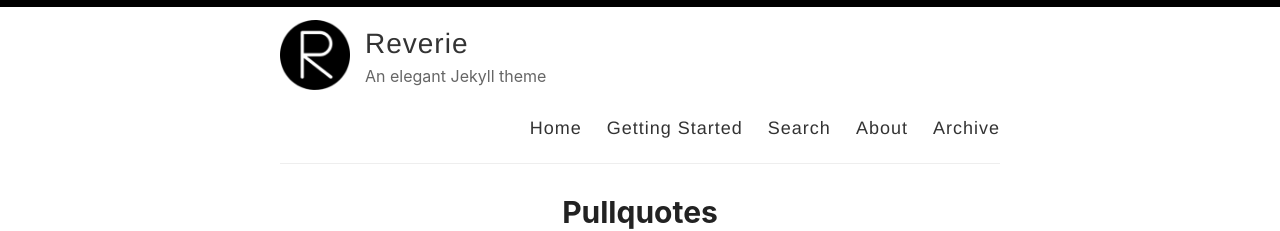
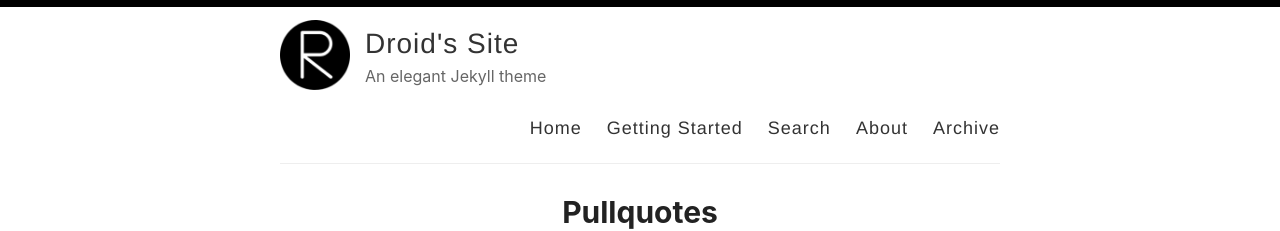
Before and after one commit to curious-droid/curious-droid.github.io, a Jekyll site: the page built from index.html, in a window 1280 px wide and 900 px high. Shown: the top 231 px of the window. Built offline with Jekyll 4.4.1, drawn with Linux system fonts in a browser that asks for light colours; the list of posts is cut into pages by our own code.

Commit message:
Updated _config.yml

```diff
--- a/_config.yml
+++ b/_config.yml
@@ -3,10 +3,10 @@
 #
 
 # Name of your site (displayed in the header)
-name: Reverie
+name: Droid's Site
 
 # Name of the author
-author: Amit Merchant
+author: Curious Droid
 
 # Short bio or description (displayed in the header)
 description: An elegant Jekyll theme
```
